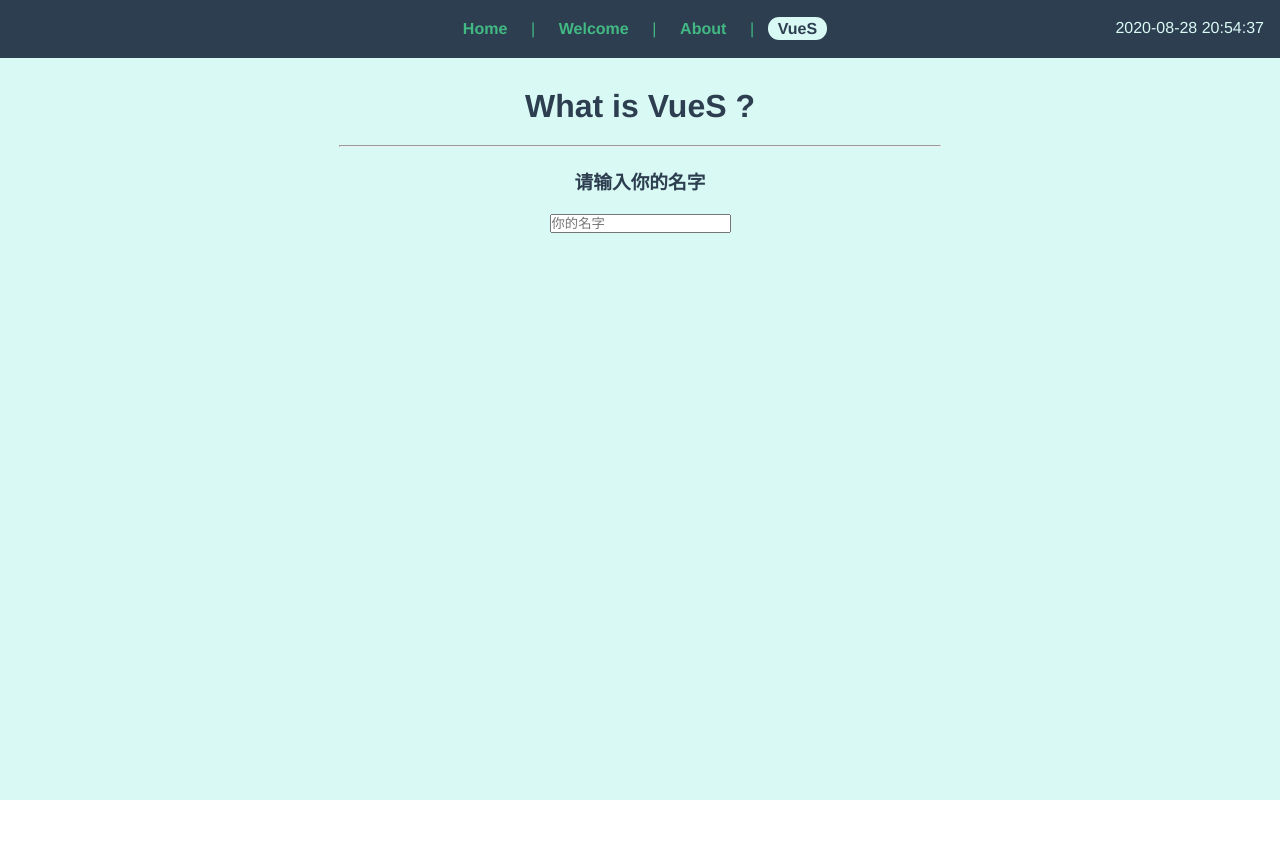
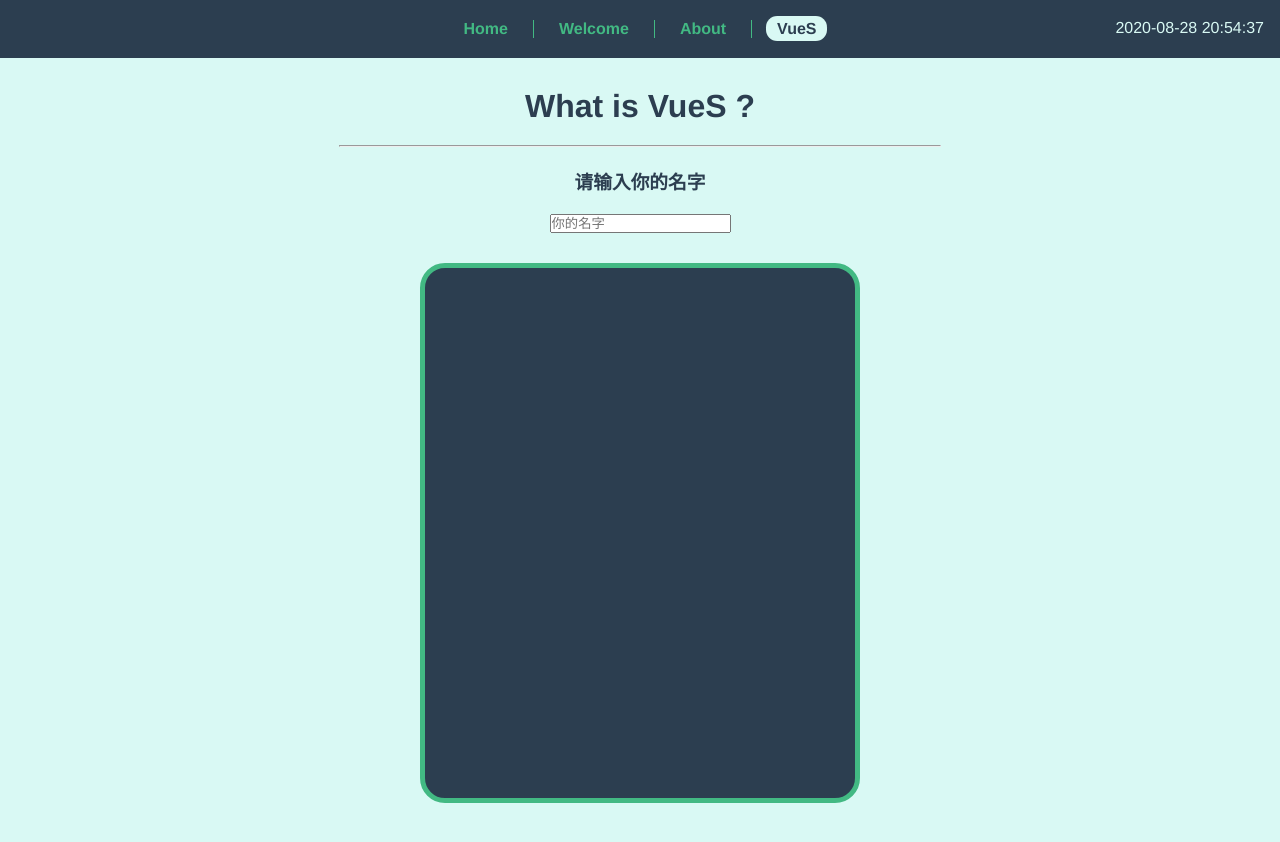
Before and after one commit to NPER2012/Practice-shijian2020, a Vue app: page /#/vues in a window 1280 px wide. Shown: the top 842 px of the page. Before the commit the page ends 800 px from the top, so only its background shows below. Built offline with nearby package versions, Linux system fonts and the light colour scheme.

Commit message:
nav component rebuild

```diff
--- a/src/App.vue
+++ b/src/App.vue
@@ -1,35 +1,30 @@
 <template>
   <div id="app">
-    <div id="nav"> <!--导航栏-->
-      <router-link to="/home">Home</router-link> |
-      <router-link to="/">Welcome</router-link> |
-      <router-link to="/about">About</router-link> |
-      <router-link to="/vues">VueS</router-link>
-      <ShowTime style="color: #d9f9f4; position: absolute; right: 1rem; top: 1.2rem;"/>
-    </div>
+    <Nav/>
     <router-view/> <!--内容显示区域-->
   </div>
 </template>
 
 <script>
-import ShowTime from '@/components/ShowTime.vue'
+import Nav from '@/components/Nav.vue'
 
 export default {
   data: function () {
     return {
+
     }
   },
   components: {
-    ShowTime
+    Nav,
   }
 }
 </script>
 
 <style lang="scss">
 
-$text-color-base: #2c3e50; //基础文字颜色
-$text-color-highlight: #42b983; //高亮文字颜色
-$background-color-light: #d9f9f4; //高亮背景颜色
+$dark: #2c3e50; //基础文字颜色
+$highlight: #42b983; //高亮文字颜色
+$light: #d9f9f4; //高亮背景颜色
 
 *{padding: 0; margin: 0;} //全局边界调零
 
@@ -44,33 +39,15 @@ $background-color-light: #d9f9f4; //高亮背景颜色
   -moz-osx-font-smoothing: grayscale; //firefox
 
   text-align: center;
-  color: $text-color-base;
-  background-color: $background-color-light;
+  color: $dark;
+  background-color: $light;
   min-height: 100vh;
 
   a {
     text-decoration: none; //链接下划线取消
-      color: $text-color-highlight;
+      color: $highlight;
   }
 
 }
 
-#nav { //导航栏
-  padding: 20px;
-  background-color: $text-color-base;
-  color: $text-color-highlight;
-
-  a{
-    font-weight: bold;
-    padding: 0.2rem 0.6rem;
-    margin: 0 0.6rem;
-    border-radius: 0.7rem;
-
-    &.router-link-exact-active {
-      color: $text-color-base;
-      background-color: $background-color-light;
-    }
-  }
-}
-
 </style>
--- a/src/components/HelloWorld.vue
+++ b/src/components/HelloWorld.vue
@@ -2,9 +2,9 @@
   <div id="hello">
     <h1>{{ msg }}</h1>
     <p>
-      众所周知，暑期实践2020是一个由于某新部长不给力而炸了好几次的锅，<br>
-      而这里正是该部长为了补锅与练习技术而制作的页面——的欢迎页，<br>
-      工作进度可<a href="https://github.com/NPER2012/Practice-shijian2020" target="_blank" rel="noopener">在github上查看</a>,欢迎小伙伴们督工
+      录备层就拉。 命特里参经体电没做，油提开走候该而美，此及李火水劫坚<br>
+     活往认拉员大命几体，么志参高金员省铁这，团P油呀论表极<br>
+      工作进度可<a href="https://github.com/NPER2012/Practice-shijian2020" target="_blank" rel="noopener">在github上查看</a>,欢迎王标样打督工
     </p>
     <h3>内部页面快速跳转</h3>
     <ul>
--- /dev/null
+++ b/src/components/Nav.vue
@@ -0,0 +1,82 @@
+<template>
+<div id="Nav"> <!--导航栏-->
+  <ul>
+    <li v-for="value in tab">
+      <router-link :to="value.path">{{value.title}}</router-link>
+    </li>
+  </ul>
+  <ShowTime style="color: #d9f9f4; position: absolute; right: 1rem; top: 1.2rem;"/>
+</div>
+</template>
+
+<script>
+import ShowTime from '@/components/ShowTime.vue'
+
+export default {
+  data: function () {
+    return {
+      tab:[
+        {
+          title: 'Home',
+          path: '/home'
+        },
+        {
+          title: 'Welcome',
+          path: '/'
+        },
+        {
+          title: 'About',
+          path: '/about'
+        },
+        {
+          title: 'VueS',
+          path: '/vues'
+        }
+      ]
+    }
+  },
+  components: {
+    ShowTime
+  }
+}
+</script>
+
+<style lang="scss" scoped>
+
+$dark: #2c3e50; //基础文字颜色
+$highlight: #42b983; //高亮文字颜色
+$light: #d9f9f4; //高亮背景颜色
+
+#Nav{ //导航栏
+  padding: 20px;
+  background-color: $dark;
+  color: $highlight;
+
+  ul{
+    list-style-type:none;
+    li {
+      display: inline-block;
+      &:not(:last-child){
+        border-right: 1.5px solid ;
+      }
+      a {
+        font-weight: bold;
+        padding: 0.2rem 0.6rem;
+        margin: 0 0.9rem;
+        border-radius: 0.7rem;
+        border: 1.5px solid rgba(200,200,200,0);
+
+        &:hover{
+          border: 1.5px solid $light;
+        }
+
+        &.router-link-exact-active {
+          color: $dark;
+          background-color: $light;
+          border: 1.5px solid rgba(200,200,200,0);
+        }
+      }
+    }
+  }
+}
+</style>
--- a/src/components/ShowTime.vue
+++ b/src/components/ShowTime.vue
@@ -44,5 +44,7 @@ export default {
 </script>
 
 <style lang="scss" scoped>
-
+.ShowTime{
+  user-select: none;
+}
 </style>
--- a/src/views/About.vue
+++ b/src/views/About.vue
@@ -27,7 +27,7 @@
   display: flex;
   flex-direction: column;
   align-items: center;
-  margin-top:30px;
+  padding: 30px 0;
 }
 hr {
   max-width: 100vw;
--- a/src/views/VueS.vue
+++ b/src/views/VueS.vue
@@ -4,16 +4,18 @@
     <hr>
     <h3>请输入你的名字</h3>
     <input type="text" v-model="name" placeholder="你的名字">
-    <h1 v-show="name">你好，{{name}}</h1>
-    <h1 v-show="name">欢迎<span v-show="name!='肖亦乔' && name!='NPER2012'">光临</span><span v-show="name=='肖亦乔' || name=='NPER2012'">回来</span></h1>
+    <div id="try">
+      <h1 v-show="name">你好，{{name}}</h1>
+      <h1 v-show="name">欢迎<span v-show="name!='肖亦乔' && name!='NPER2012'">光临</span><span v-show="name=='肖亦乔' || name=='NPER2012'">回来</span></h1>
+    </div>
+
   </div>
 </template>
 <script>
 export default {
   data: function () {
     return {
-      name: "",
-      Welcome: "Welcome to console"
+      name: ""
     }
   },
   created: function () {
@@ -28,7 +30,18 @@ export default {
   display: flex;
   flex-direction: column;
   align-items: center;
-  margin-top:30px;
+  padding: 30px 0;
+}
+#try{
+  margin: 30px;
+  padding: 15px;
+  width: 400px;
+  height: 500px;
+  background-color: #2c3e50;
+  border: 5px solid #42b983;
+  color: #d9f9f4;
+  border-radius: 25px;
+
 }
 hr {
   max-width: 100vw;
--- a/src/views/Welcome.vue
+++ b/src/views/Welcome.vue
@@ -19,6 +19,6 @@ export default {
 
 <style lang="scss" scoped>
 .Welcome{
-  margin-top: 30px;
+  padding: 30px 0;
 }
 </style>
```
